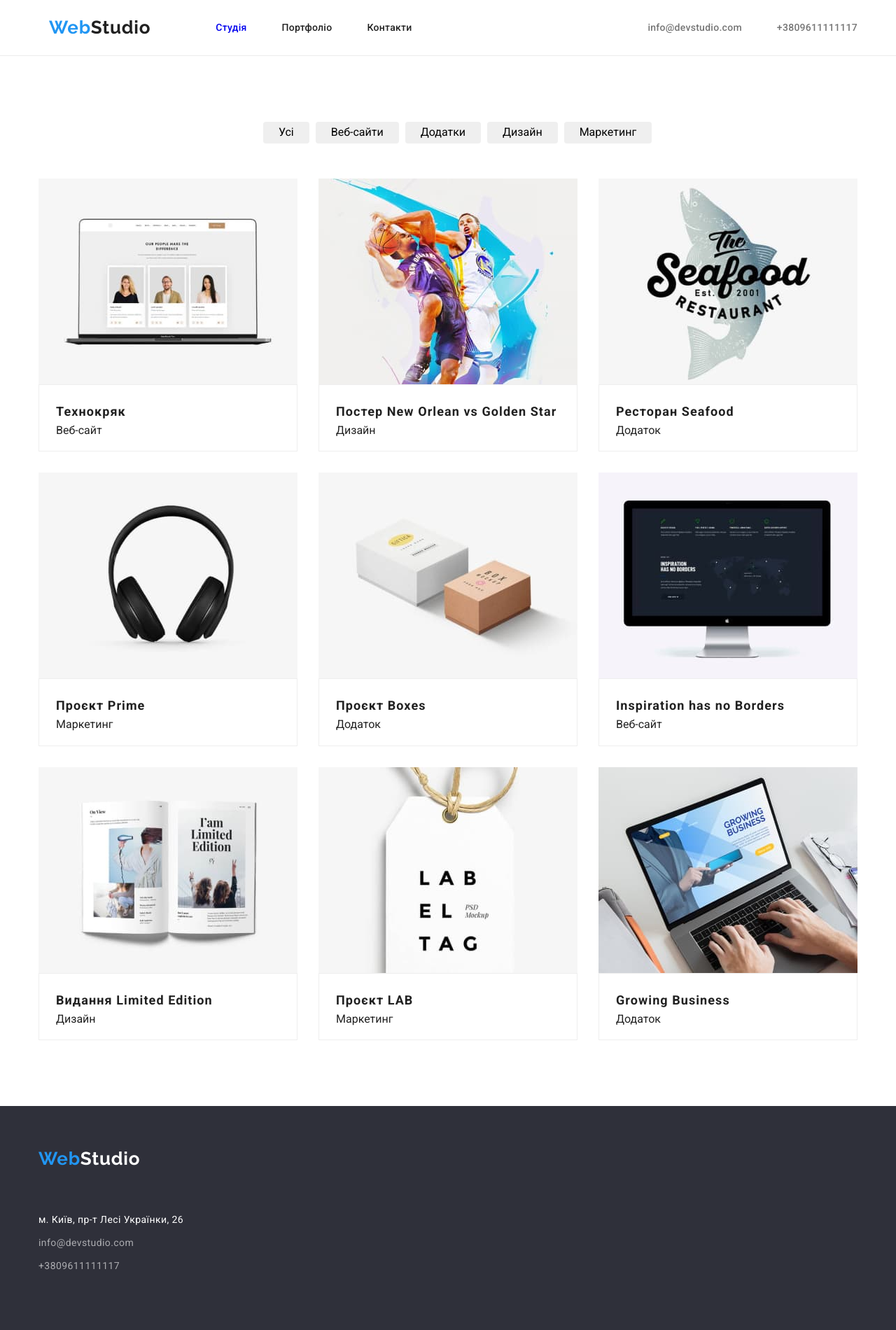
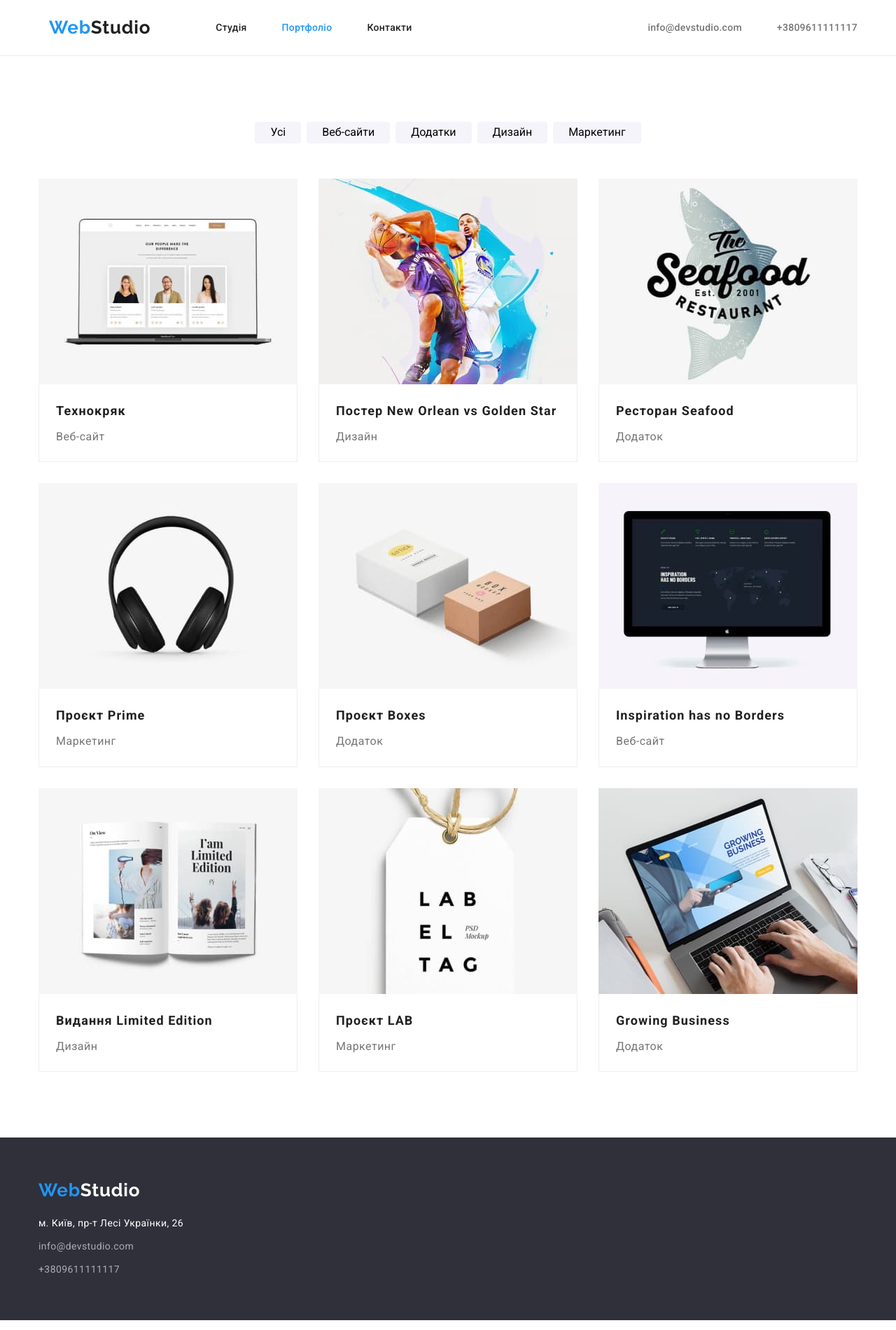
Before and after one commit to MykhailoNosko/goit-markup-hw-03, a plain HTML site: page portfolio.html in a window 1280 px wide. Shown: the whole page at 70% size. Drawn offline with nearby package versions, Linux system fonts and the light colour scheme.

Commit message:
next correction done

```diff
--- a/css/styles.css
+++ b/css/styles.css
@@ -44,18 +44,9 @@ img {
   padding-right: 15px;
  }
 
- display: flex;
- flex-wrap: wrap;
- align-items: center;
 
 /*header section*/
-.current-page{
-  color:var(--accent-color);
-  gap: 50px;
-  padding-bottom: 32px;
-  padding-top: 32px;
 
-}
 
 .header-container,
 .nav-container{
@@ -102,15 +93,32 @@ img {
   gap: 50px;
   align-items: center;
 
+
 }
 .nav:hover,
-.nav:focus {
+.nav:focus,
+.first-nav:hover,
+.first-nav:focus{
   color: var(--accent-color);
 }
+
+.current-page{
+  color:var(--accent-color);
+  gap: 50px;
+  padding-bottom: 32px;
+  padding-top: 32px;
+
+}
 .first-nav{
-  display: block;
+  color: var(--primary-color);
+  font-weight: 500;
+  font-size: 14px;
+  line-height: 1.1;
+  letter-spacing: 0.02em;
+  text-decoration: none;
+  padding-bottom: 32px;
   padding-top: 32px;
-  padding-bottom: 32px;
+
 }
 
 .auth-nav-cont{
@@ -128,6 +136,7 @@ img {
   text-decoration: none;
   gap: 50px;
 
+
 }
 .auth-nav-phone{
 
@@ -138,7 +147,10 @@ img {
 .auth-nav-phone:focus {
   color: var(--accent-color);
 }
-
+.next{
+  padding-bottom: 32px;
+  padding-top: 32px;
+}
 
 
 /*hero section*/
@@ -197,16 +209,21 @@ img {
   justify-content: center;
   margin-bottom: 50px;
 }
+.staff-main{
+  background-color: var(--background-button);
+  padding-top: 94px;
+  padding-bottom: 94px;
+
+}
+
 .staff{
   display: flex;
   flex-wrap: wrap;
   gap: 30px;
   justify-content: center;
-  background-color: var(--background-button);
-  padding-top: 94px;
-  padding-bottom: 94px;
 
 }
+
 .item{
   background-color: var(--white-color);
 }
@@ -215,45 +232,33 @@ img {
 /*button section portfolio page*/
 .link {
   cursor: pointer;
-  margin-right: 9px;
   padding-bottom: 6px;
   padding-top: 6px;
   padding-right: 22px;
   padding-left: 22px;
   border: 0px;
   border-radius: 4px;
+  background-color: var(--background-button);
 }
 
 
-
-.nav-btn-container{
-  display: flex;
-  align-items: center;
-  justify-content: center;
-  padding-right: 9px;
-
-}
 .nav-btn-list{
   list-style: none;
   text-decoration: none;
   display: flex;
-  padding-bottom: 50px;
+  margin-bottom: 50px;
+  justify-content: center;
+  gap: 8px;
+}
 
-
-
-
-}
 .nav-btn .link {
-
   color: var(--primary-color);
-  background-color: var(--background-button);
+  background-color: var(--background-button)
   font-weight: 500;
   font-size: 16px;
   line-height: 1.6;
   letter-spacing: 0.03em;
-
   cursor: pointer;
-  display: flex;
 }
 
 .card-set{
@@ -264,16 +269,22 @@ img {
 
 .card-item{
   box-sizing: border-box;
-
 }
 
 .card-examp{
-text-align: left;
-border: 1px solid #EEEEEE;
+border-bottom:  1px solid #EEEEEE;
+border-left: 1px solid #EEEEEE;
+border-right: 1px solid #EEEEEE;
 padding: 20px 24px;
 }
 .type-p{
   text-align: left;
+  color: var(--secondary-color);
+  font-weight: 400;
+  font-size: 16px;
+  line-height: 1.9;
+  letter-spacing: 0.03em;
+  background-color: var(--white-color);
 
 
 }
@@ -357,10 +368,9 @@ a{
   font-size: 18px;
   line-height: 2;
   letter-spacing: 0.06em;
+  margin-bottom: 4px;
 
-  display: flex;
-  flex-wrap: wrap;
-  align-items: center;
+
 
 
 
@@ -428,7 +438,7 @@ a{
   line-height: 1.7;
   letter-spacing: 0.03em;
   text-decoration: none;
-  padding-top: 20px;
+  margin-bottom: 9px;
 }
 .adrs:hover,
 .adrs:focus {
@@ -450,6 +460,9 @@ a{
 .contact:focus {
   color: var(--white-color);
 }
-.footer-item{
+.footer-item:not(:last-child){
   margin-bottom: 9px;
 }
+.footer-item:nth-child(1){
+  margin-top: 20px;
+}
--- a/portfolio.html
+++ b/portfolio.html
@@ -25,12 +25,12 @@
           >
           <ul class="nav list">
             <li class="first-nav">
-              <a href="./index.html" class="current-page">Студія</a>
+              <a href="./index.html" class="first-nav">Студія</a>
             </li>
-            <li class="first-nav">
-              <a href="./portfolio.html" class="nav next">Портфоліо</a>
+            <li class="">
+              <a href="./portfolio.html" class="current-page">Портфоліо</a>
             </li>
-            <li class="first-nav"><a href="" class="nav next">Контакти</a></li>
+            <li class=""><a href="" class="first-nav">Контакти</a></li>
           </ul>
         </nav>
         <ul class="auth-nav-cont list">
@@ -49,8 +49,6 @@
       <section class="main-section">
         <div class="container">
           <!-- buttons section-->
-
-          <div class="container nav-btn-container">
           <ul class="nav-btn-list">
             <li>
               <button type="button" class="link">Усі</button>
@@ -68,49 +66,51 @@
               <button type="button" class="link">Маркетинг</button>
             </li>
           </ul>
-          </div>
 
           <!-- images section-->
           <ul class="card-set list">
             <li class="card-item">
-              <a href=""
-                ><img
+              <a href="">
+                <img
                   src="./images/portfolio/progect1.jpg"
                   alt="progect1"
                   width="370"
                 />
-              </a>
                 <div class="card-examp">
                   <h3 class="image">Технокряк</h3>
                   <p class="type-p">Веб-сайт</p>
                 </div>
+              </a>
             </li>
+
             <li class="card-item">
-              <a href=""
-                ><img
+              <a href="">
+                <img
                   src="./images/portfolio/progect2.jpg"
                   alt="progect2"
                   width="370"
                 />
-              </a>
                 <div class="card-examp">
                   <h3 class="image">Постер New Orlean vs Golden Star</h3>
                   <p class="type-p">Дизайн</p>
                 </div>
+              </a>
             </li>
+
             <li class="card-item">
-              <a href=""
-                ><img
+              <a href="">
+                <img
                   src="./images/portfolio/progect3.jpg"
                   alt="progect3"
                   width="370"
                 />
-              </a>
                 <div class="card-examp">
                   <h3 class="image">Ресторан Seafood</h3>
                   <p class="type-p">Додаток</p>
                 </div>
+              </a>
             </li>
+
             <li class="card-item">
               <a href=""
                 ><img
@@ -118,12 +118,13 @@
                   alt="progect4"
                   width="370"
                 />
-              </a>
                 <div class="card-examp">
                   <h3 class="image">Проєкт Prime</h3>
                   <p class="type-p">Маркетинг</p>
                 </div>
+              </a>
             </li>
+
             <li class="card-item">
               <a href=""
                 ><img
@@ -131,12 +132,13 @@
                   alt="progect5"
                   width="370"
                 />
-              </a>
                 <div class="card-examp">
                   <h3 class="image">Проєкт Boxes</h3>
                   <p class="type-p">Додаток</p>
                 </div>
+              </a>
             </li>
+
             <li class="card-item">
               <a href=""
                 ><img
@@ -144,12 +146,13 @@
                   alt="progect6"
                   width="370"
                 />
-              </a>
                 <div class="card-examp">
                   <h3 class="image">Inspiration has no Borders</h3>
                   <p class="type-p">Веб-сайт</p>
                 </div>
+              </a>
             </li>
+
             <li class="card-item">
               <a href=""
                 ><img
@@ -157,12 +160,13 @@
                   alt="progect7"
                   width="370"
                 />
-              </a>
                 <div class="card-examp">
                   <h3 class="image">Видання Limited Edition</h3>
                   <p class="type-p">Дизайн</p>
                 </div>
+              </a>
             </li>
+
             <li class="card-item">
               <a href=""
                 ><img
@@ -170,12 +174,13 @@
                   alt="progect8"
                   width="370"
                 />
-              </a>
                 <div class="card-examp">
                   <h3 class="image">Проєкт LAB</h3>
                   <p class="type-p">Маркетинг</p>
                 </div>
+              </a>
             </li>
+
             <li class="card-item">
               <a href=""
                 ><img
@@ -183,11 +188,11 @@
                   alt="progect9"
                   width="370"
                 />
-              </a>
                 <div class="card-examp">
                   <h3 class="image">Growing Business</h3>
                   <p class="type-p">Додаток</p>
                 </div>
+              </a>
             </li>
           </ul>
         </div>
@@ -196,12 +201,12 @@
 
     <!-- footer section -->
     <footer class="footer">
-      <div class="container footer-cont">
+      <div class="container">
         <a href="./index.html" class="logo-footer"
           ><span style="color: #2196f3">Web</span>Studio</a
         >
         <address>
-          <ul class="footer list">
+          <ul class="list">
             <li class="footer-item">
               <a
                 href="https://goo.gl/maps/AY5gfUNiePziYxSN7/"
```
Also changed, not shown: index.html (+7 -7 lines). Lines whose indentation alone changed are shown as unchanged.
